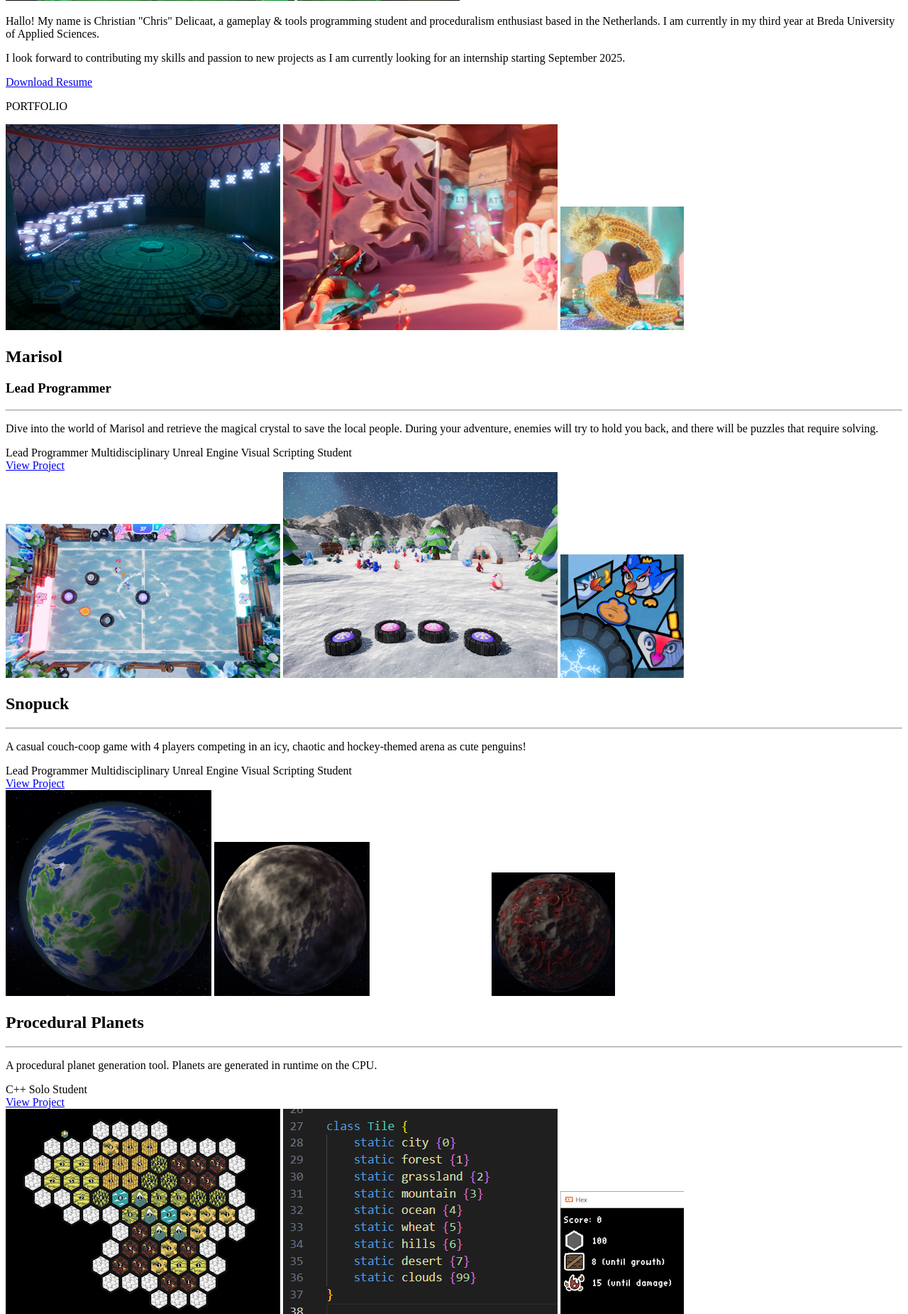
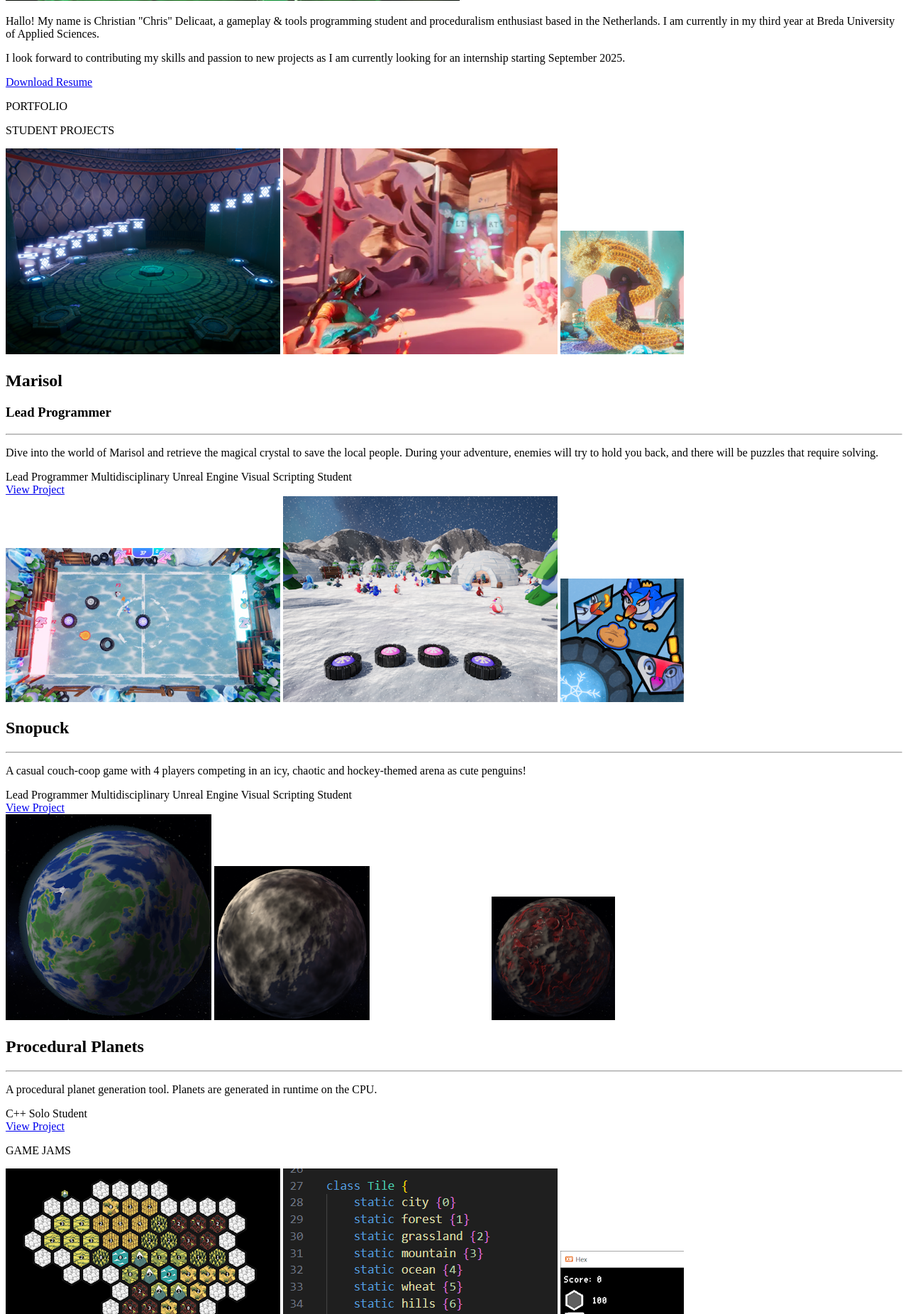
Before and after one commit to ArchBacon/Portfolio, a Symfony app: template templates/homev2/index.html.twig in a window 1280 px wide. Shown: the part 1316-3167 px from the top of the page at 71% size. Run offline with Twig, Linux system fonts and the light colour scheme; the template is opened without the code that fills it, so the values that code supplies are empty; some libraries are stand-ins or nearby versions.

Commit message:
removed hiding scroll cta, added subheaders in portfolio overview

```diff
--- a/templates/homev2/portfolio.html.twig
+++ b/templates/homev2/portfolio.html.twig
@@ -1,4 +1,5 @@
-<p id="portfolio" class="uppercase font-bold text-9xl text-secondary text-center border-b-2 border-secondary">PORTFOLIO</p>
+<p id="portfolio" class="uppercase font-bold text-9xl text-secondary text-center mb-8">PORTFOLIO</p>
+<p class="uppercase font-bold text-5xl text-secondary text-center border-b-2 border-secondary mb-4">STUDENT PROJECTS</p>
 <div class="p-14 grid grid-cols-1 gap-24 container mx-auto max-w-screen-xl">
     {{ _self.project(
         false,
@@ -33,6 +34,7 @@
         asset('projects/planets/thumbnail_02_387x290.png'),
         asset('projects/planets/thumbnail_01_174x174.png'),
     ) }}
+    <p class="uppercase font-bold text-5xl text-secondary text-center border-b-2 border-secondary mb-4">GAME JAMS</p>
     {{ _self.project(
         true,
         'Hex Game Jam',
@@ -62,11 +64,11 @@
             <div class="flex flex-row justify-center items-center">
                 <div class="relative">
                     <img src="{{ image1 }}" alt=""
-                         class="rounded w-36 sm:w-52 md:w-[30.938rem] lg:w-[24.313rem] border border-secondary z-0">
+                         class="rounded w-36 sm:w-52 md:w-[30.938rem] lg:w-[24.313rem] z-0">
                     <img src="{{ image2 }}" alt=""
-                         class="rounded w-24 sm:w-32 md:w-[24.625rem] lg:w-[24.625rem] absolute right-32 sm:right-48 lg:right-[20%] top-3/4 md:top-2/3 border border-secondary -z-10">
+                         class="rounded w-24 sm:w-32 md:w-[24.625rem] lg:w-[24.625rem] absolute right-32 sm:right-48 lg:right-[20%] top-3/4 md:top-2/3 -z-10">
                     <img src="{{ image3 }}" alt=""
-                         class="rounded w-28 sm:w-36 md:w-[11.875rem] lg:w-[11.000rem] absolute left-28 sm:left-36 md:left-2/3 lg:left-[60%] top-1/2 sm:top-2/3 md:top-[105%] lg:top-[80%] border border-secondary z-10">
+                         class="rounded w-28 sm:w-36 md:w-[11.875rem] lg:w-[11.000rem] absolute left-28 sm:left-36 md:left-2/3 lg:left-[60%] top-1/2 sm:top-2/3 md:top-[105%] lg:top-[80%] z-10">
                 </div>
             </div>
         </div>
```
Also changed, not shown: assets/app.js (+2 -20 lines).
